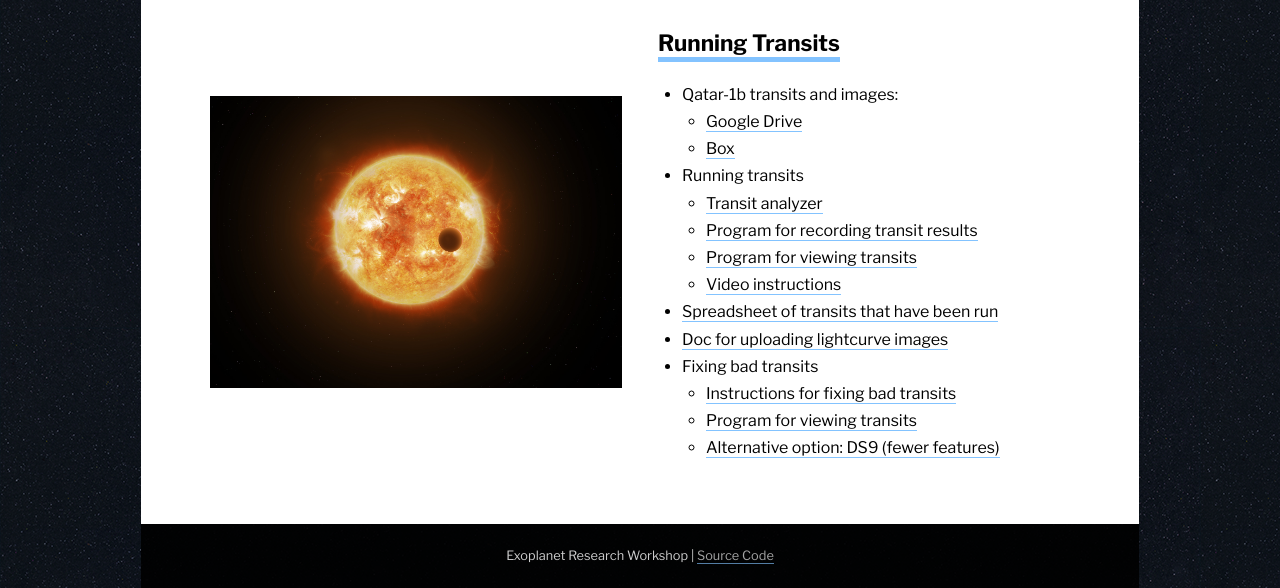
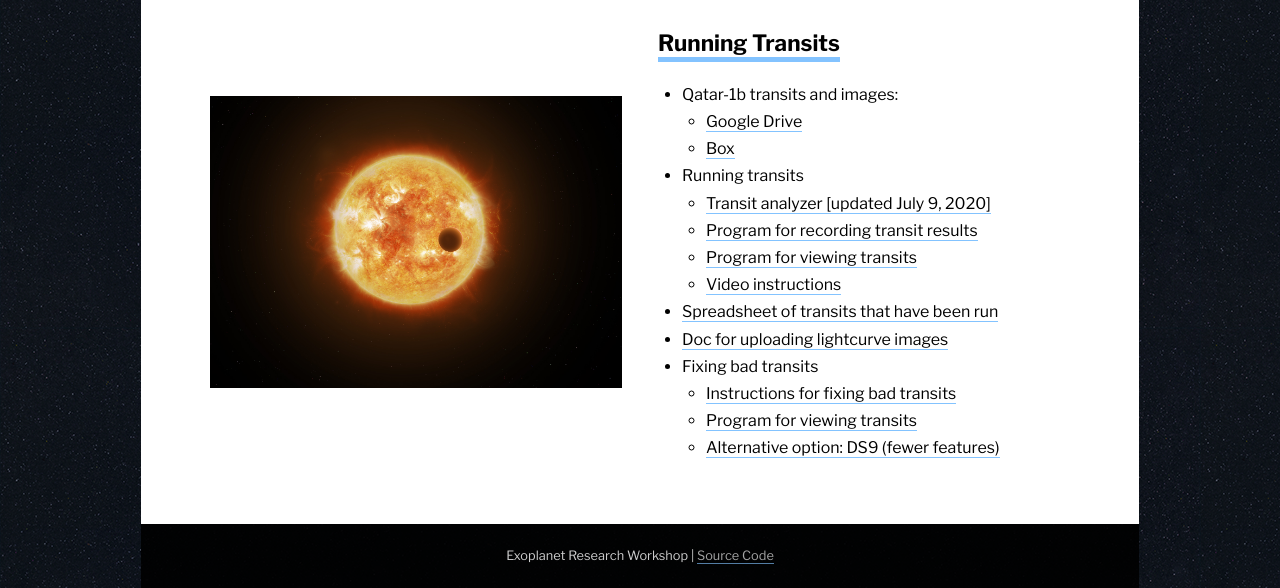
Before and after one commit to paigeyeung/exoplanetresearchworkshop, a Jekyll site: the page built from getting-started.md, in a window 1280 px wide. Shown: the part 872-1460 px from the top of the page. Built offline with Jekyll 4.4.1, drawn with Linux system fonts in a browser that asks for light colours.

Commit message:
Update transit analyzer link

```diff
--- a/getting-started.md
+++ b/getting-started.md
@@ -54,7 +54,7 @@ You can also use [this Colab notebook](https://colab.research.google.com/drive/1
     * [Google Drive](https://drive.google.com/drive/folders/1b2eSuP8l-EtUeB9bej82VyYXXl50FP55?usp=sharing){:target="_blank"}
     * [Box](https://stanford.box.com/s/u3ngkm83c99u3c0j6e85xcuh7rwqe446){:target="_blank"}
 * Running transits
-    * [Transit analyzer](https://colab.research.google.com/drive/1wrjyfnZJSJNi-1VL5Pr6PWsfysNFw7e-){:target="_blank"}
+    * [Transit analyzer [updated July 9, 2020]](https://colab.research.google.com/drive/15zXPTbcYrVTE2xwtq7kdTKHdPq2CKoOO?usp=sharing){:target="_blank"}
     * [Program for recording transit results](https://colab.research.google.com/drive/1SBKBfuQ5KXFg_gJLDJXDXSEHR48p04k3){:target="_blank"}
     * [Program for viewing transits](https://colab.research.google.com/drive/1R4ed26oHP9MzYZBgMZuP4z2QwMS0AULU){:target="_blank"}
     * [Video instructions](https://youtu.be/crLkc3TIDdY){:target="_blank"}
```
